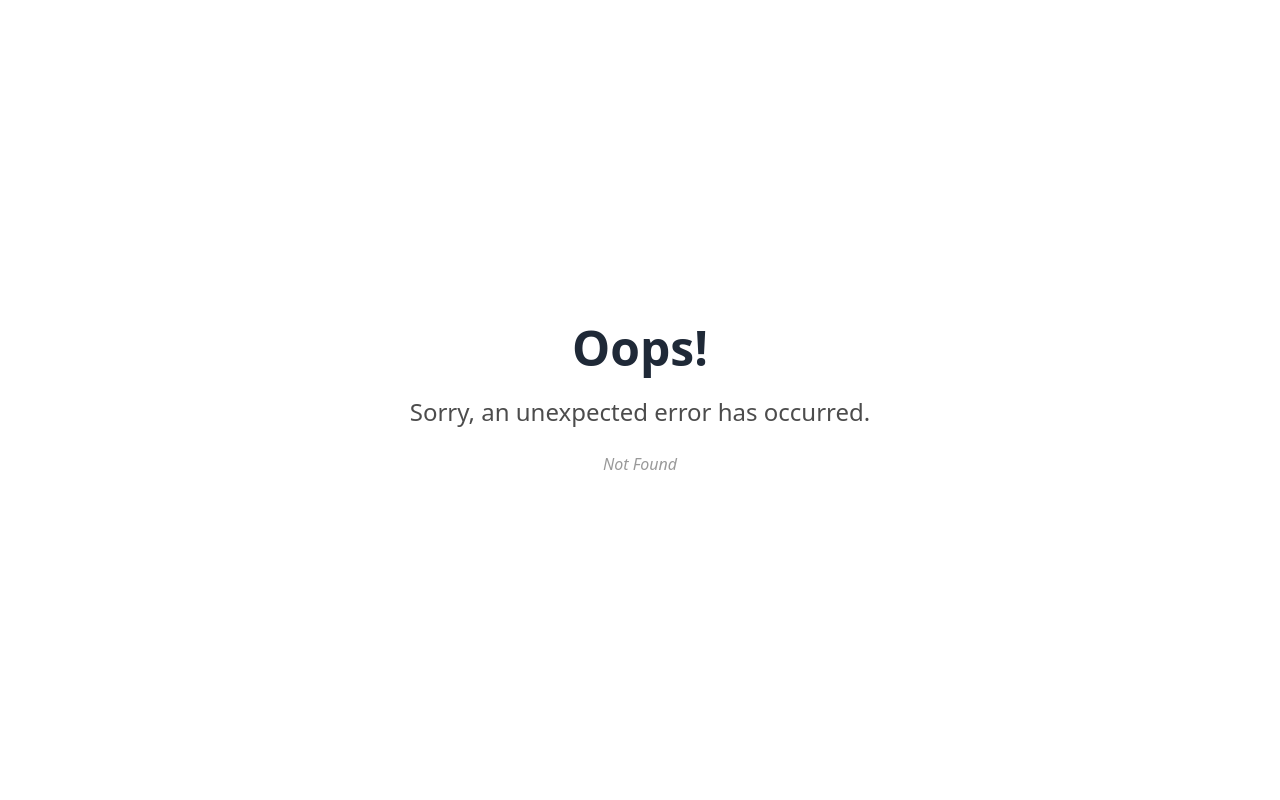
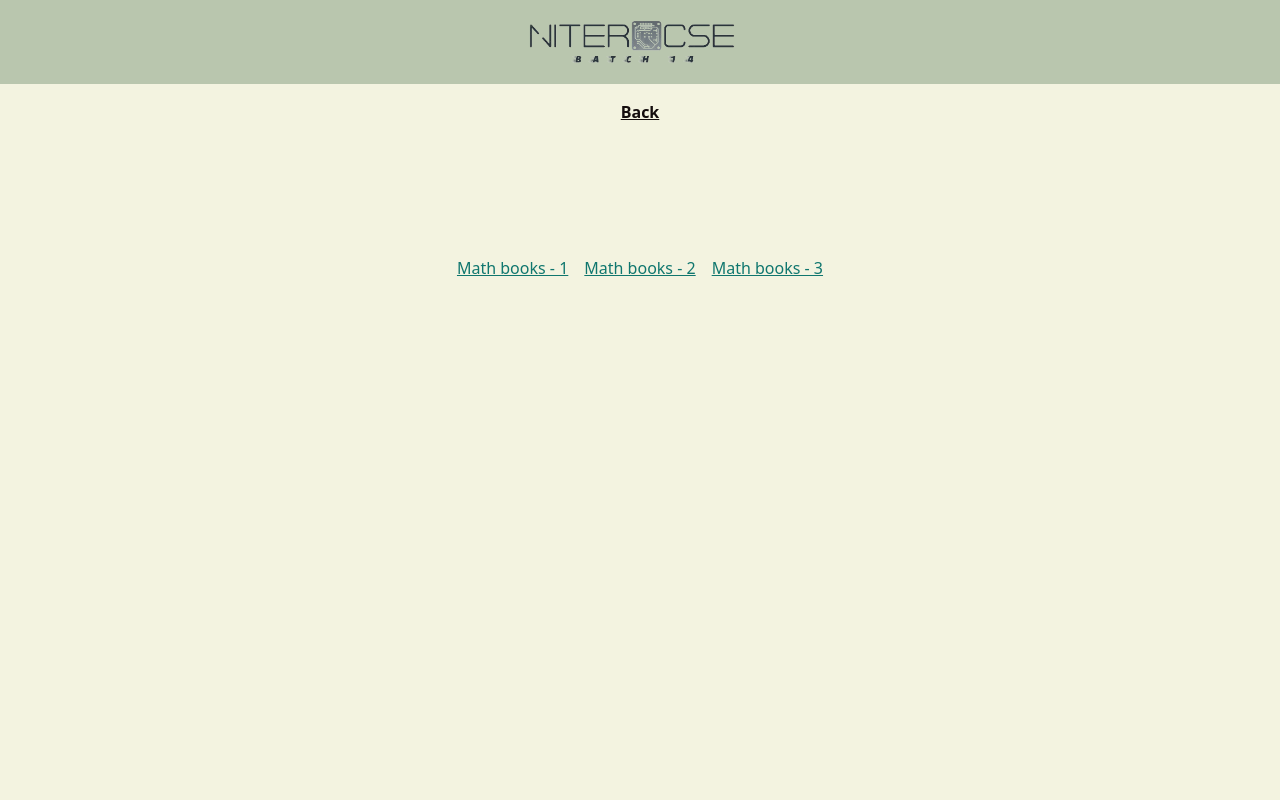
Before and after one commit to MoinulIslamNabin/Niter_Personal_project_1, a React (Vite) app: page /books in a window 1280 px wide. Before the commit this address had no page. Shown: the top 800 px of the page. Built offline with nearby package versions, Linux system fonts and the light colour scheme.

Commit message:
books route added

```diff
--- a/package.json
+++ b/package.json
@@ -14,6 +14,7 @@
     "match-sorter": "^8.0.0",
     "react": "^18.3.1",
     "react-dom": "^18.3.1",
+    "react-helmet": "^6.1.0",
     "react-router-dom": "^7.0.2",
     "sort-by": "^1.2.0"
   },
--- a/src/Components/Footer/Footer.jsx
+++ b/src/Components/Footer/Footer.jsx
@@ -13,7 +13,7 @@ const Footer = () => {
       <footer className="container !mx-auto justify-items-center footer text-base-content border-white opacity-70 border-b lg:px-20 py-8">
         <div className="hero-content w-full text-center">
           <div className="w-10/12 flex flex-col justify-center items-center gap-2">
-            <img src={logo} alt="" className="" />
+            <img src={logo} alt="" className="md:w-auto w-3/4" />
             <p className="w-auto lg:w-8/12 text-center text-base text-black font-medium">
               Website Under development. If you are a Web Developer/Web designer
               please contact me.
--- /dev/null
+++ b/src/Components/Home/Docs/Books/Books.jsx
@@ -0,0 +1,60 @@
+import React from "react";
+import { Helmet } from "react-helmet";
+import { Link, useNavigate } from "react-router-dom";
+
+const Books = () => {
+  const navigate = useNavigate();
+
+  return (
+    <>
+      <Helmet>
+        <title>Books</title>
+      </Helmet>
+      <div className="h-screen">
+        <div className="mt-[5.25rem]">
+          <div className=" pt-4 flex gap-4 justify-center items-center">
+            <button
+              onClick={() => {
+                navigate(-1);
+              }}
+              className="underline text-[#140d0d] text-base font-bold hover:text-teal-700"
+            >
+              Back
+            </button>
+          </div>
+        </div>
+        <div className="h-72 py-8 flex gap-4 justify-center items-center">
+          <Link
+            target="_blank"
+            to={
+              "https://l.facebook.com/l.php?u=https%3A%2F%2Fdrive.google.com%2Fdrive%2Ffolders%2F1B75oXsSfcO3FgQTFctCm94R32_YMpO1P%3Ffbclid%3DIwZXh0bgNhZW0CMTAAAR3kOMjl2MVazB5crQjTz7iJbdffqlTDCLJiyAT2xK6Tl5cC6bV-dclwzT4_aem_7gI6rGs8uavc3uE6HHHHzg&h=AT0UwJgN7aOewCa88P_-Ug0G2bUGZhsVMld9Dk4ohyAa5DUOXQUJTJBOxTBhxMp40Jmr1ng1xrgDKS7_tmPG91ZhOeCQqd1E1awvGtsOANmI4LrlcD0nKrjX2HxhtydFMIGZCDw1yvD5_Lo"
+            }
+            className=" underline text-teal-700 hover:text-black"
+          >
+            Math books - 1
+          </Link>
+          <Link
+            target="_blank"
+            to={
+              "https://l.facebook.com/l.php?u=https%3A%2F%2Fdrive.google.com%2Fdrive%2Ffolders%2F17SqXMHnsdboLtmwsrHHhfBxphA7C8Ww0%3Ffbclid%3DIwZXh0bgNhZW0CMTAAAR3kOMjl2MVazB5crQjTz7iJbdffqlTDCLJiyAT2xK6Tl5cC6bV-dclwzT4_aem_7gI6rGs8uavc3uE6HHHHzg&h=AT2-GdFTjPYUvIE5sk2-ExXFRcrA4g18R-RUTWv3SvhOlnx6UmEmDoGEMQjkLOJcGJBX8FXX-bE90VPa6V7JQMP6AE7UUkHKKA7EXOMlxC3-_JyeqFBxDELFFUc02PLRQga5MTmYCjyRn1o"
+            }
+            className=" underline text-teal-700 hover:text-black"
+          >
+            Math books - 2
+          </Link>
+          <Link
+            target="_blank"
+            to={
+              "https://l.facebook.com/l.php?u=https%3A%2F%2Fdrive.google.com%2Fdrive%2Ffolders%2F1XhylVEuKlLUSDUsrcHJxE8JEUROBl4Sp%3Ffbclid%3DIwZXh0bgNhZW0CMTAAAR04XchLftTCYk3_k9bpisDYdBsnZezUQ_okTRZM2AxuEhe7kz03K9FcH7k_aem_Z-Vwb0eCjpfrcJ3ljH5MBA&h=AT2BviNZn-EllXLoRXW-SsK-3fWqfGuAVZwF9Xuizx1VMYhaX8TAgP6NnUrLBFNnmTwhxNsdGQeUlBYLYM-N6LTWY27j89kkBrOXwrus4oLMz4KPDJTWae9Dqnv7HeoWg3Z8Y8kjsVRMXTs"
+            }
+            className=" underline text-teal-700 hover:text-black"
+          >
+            Math books - 3
+          </Link>
+        </div>
+      </div>
+    </>
+  );
+};
+
+export default Books;
--- a/src/Components/Home/Docs/Docs.jsx
+++ b/src/Components/Home/Docs/Docs.jsx
@@ -1,15 +1,15 @@
 import React from 'react';
+import { Link } from 'react-router-dom';
 
 const Docs = () => {
     return (
         <>
-        <div className='py-8 flex gap-4 justify-center items-center'>
-            <button className="btn bg-[#b9c6ae] text-black glass">Class Note</button>
-            <button className="btn bg-[#b9c6ae] text-black glass">Exam Questions</button>
+        <div className='h-screen py-8 flex gap-4 justify-center items-center'>
+            <Link to={"/notes"} className="btn bg-[#b9c6ae] text-black glass">Class Note</Link>
+            <Link to={"/books"} className="btn bg-[#b9c6ae] text-black glass">Books</Link>
+            <Link to={"/questions"} className="btn bg-[#b9c6ae] text-black glass">Exam Questions</Link>
         </div>
-        <div className="pb-8">
-            <h3 className="text-3xl text-black flex justify-center">Coming soon</h3>
-        </div>
+
         </>
 
     );
--- /dev/null
+++ b/src/Components/Home/Docs/Note/Note.jsx
@@ -0,0 +1,34 @@
+import React from "react";
+import { Helmet } from "react-helmet";
+import { useNavigate } from "react-router-dom";
+
+const Note = () => {
+  const navigate = useNavigate();
+
+  return (
+    <>
+      <Helmet>
+        <title>Notes</title>
+      </Helmet>
+      <div className="h-screen flex flex-col justify-between">
+        <div className="mt-[5.25rem]">
+          <div className=" pt-4 flex gap-4 justify-center items-center">
+            <button
+              onClick={() => {
+                navigate(-1);
+              }}
+              className="underline text-[#140d0d] text-base font-bold hover:text-teal-700"
+            >
+              Back
+            </button>
+          </div>
+        </div>
+        <div className="py-16 flex justify-center items-center">
+          <h3 className="text-3xl text-black">Coming soon</h3>
+        </div>
+      </div>
+    </>
+  );
+};
+
+export default Note;
--- /dev/null
+++ b/src/Components/Home/Docs/Questions/Questions.jsx
@@ -0,0 +1,34 @@
+import React from "react";
+import { Helmet } from "react-helmet";
+import { useNavigate } from "react-router-dom";
+
+const Questions = () => {
+  const navigate = useNavigate();
+
+  return (
+    <>
+      <Helmet>
+        <title>Questions</title>
+      </Helmet>
+      <div className="h-screen flex flex-col justify-between">
+        <div className="mt-[5.25rem]">
+          <div className=" pt-4 flex gap-4 justify-center items-center">
+            <button
+              onClick={() => {
+                navigate(-1);
+              }}
+              className="underline text-[#140d0d] text-base font-bold hover:text-teal-700"
+            >
+              Back
+            </button>
+          </div>
+        </div>
+        <div className="py-16 flex justify-center items-center">
+          <h3 className="text-3xl text-black">Coming soon</h3>
+        </div>
+      </div>
+    </>
+  );
+};
+
+export default Questions;
--- a/src/Components/Home/Home.jsx
+++ b/src/Components/Home/Home.jsx
@@ -4,7 +4,7 @@ import Docs from "./Docs/Docs";
 import "./Home.css";
 
 const Home = () => {
-  const [isActive, setIsActive] = useState("routine");
+  const [isActive, setIsActive] = useState("docs");
 
   return (
     <>
@@ -13,6 +13,16 @@ const Home = () => {
           role="tablist"
           className=" pt-4 flex gap-4 justify-center items-center"
         >
+           <button
+            onClick={() => setIsActive("docs")}
+            className={`text-base font-bold bg-transparent ${
+              isActive === "docs"
+                ? "  underline text-[#140d0d] "
+                : " text-[#b9c6ae] nav-hover"
+            }`}
+          >
+            Docs
+          </button>
           <button
             onClick={() => setIsActive("routine")}
             className={`bg-transparent text-base font-bold ${
@@ -23,16 +33,6 @@ const Home = () => {
           >
             Routine
           </button>
-          <button
-            onClick={() => setIsActive("docs")}
-            className={`text-base font-bold bg-transparent ${
-              isActive === "docs"
-                ? "  underline text-[#140d0d] "
-                : " text-[#b9c6ae] nav-hover"
-            }`}
-          >
-            Docs
-          </button>
         </div>
       </div>
       {isActive === "routine" && <Routine />}
--- a/src/Components/Home/Routine/Routine.jsx
+++ b/src/Components/Home/Routine/Routine.jsx
@@ -6,7 +6,7 @@ const Routine = () => {
       <div className="overflow-x-auto">
         <table className="table-auto w-full border-collapse border border-gray-300 my-4 bg-white">
           <caption className="caption-top text-lg font-semibold text-gray-800">
-            NITER 14th Batch [CSE] Level 1 Term 1 Routine
+            NITER 14th Batch [CSE] Level 1 Term 1 [SEC-B] Routine
           </caption>
           <thead className="bg-blue-500 text-white">
             <tr>
--- a/src/Components/NavBar/NavBar.jsx
+++ b/src/Components/NavBar/NavBar.jsx
@@ -11,7 +11,7 @@ const Navbar = () => {
     <>
       <a className="cursor-pointer text-xl text-black font-bold georama">
         <Link to={"/"}>
-          <img src={logo} alt="" className="w-52" />
+          <img src={logo} alt="" className="w-36 md:w-52" />
         </Link>
       </a>
     </>
```
Also changed, not shown: src/main.jsx (+32 -22 lines), 1 other file (tests, documents, lock files or other folders).
